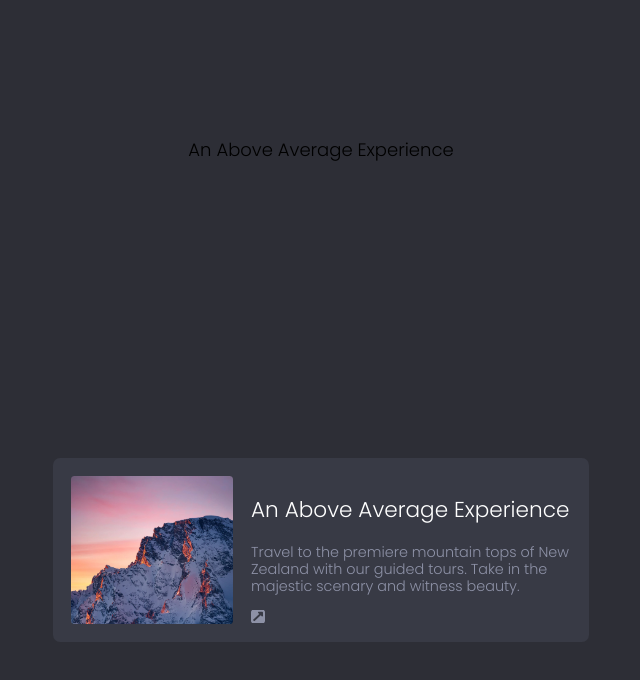
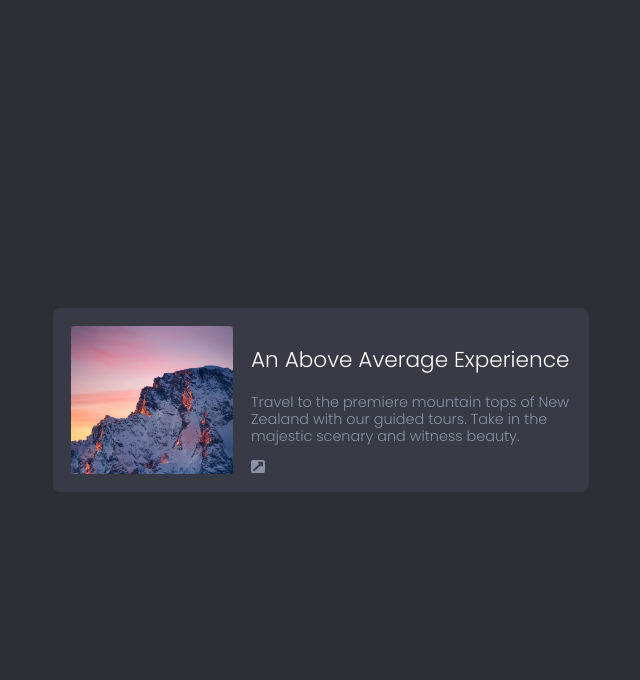
Before and after one commit to MastooraTurkmen/Simple-Card, a website built with Vite: page index.html in a window 1280 px wide. Shown: the whole page, without its empty margins (319-959 px from the left). Built offline with nearby package versions, Linux system fonts and the light colour scheme.

Commit message:
Update index.html

```diff
--- a/index.html
+++ b/index.html
@@ -5,7 +5,7 @@
         <link rel="preconnect" href="https://fonts.gstatic.com">
         <link href="https://fonts.googleapis.com/css2?family=Poppins:wght@300;700&display=swap" rel="stylesheet">
         <link rel="stylesheet" href="index.css">
-        <tittle>An Above Average Experience</tittle>
+        <title>An Above Average Experience</title>
     </head>
     <body>
 
```
